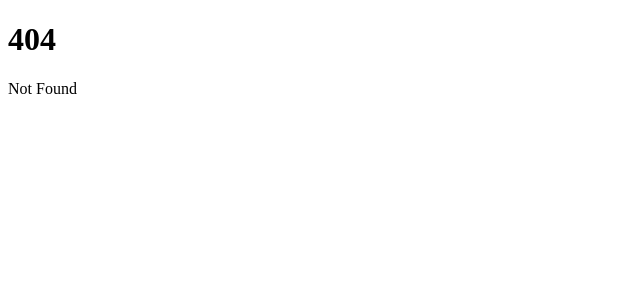
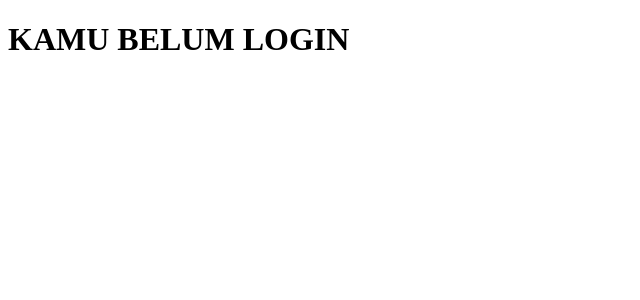
Before and after one commit to rikiruswandii/sv-erp-sh, a SvelteKit app: page / in a window 1280 px wide. Before the commit this address had no page. Shown: the top 300 px of the page, without its empty margins (0-640 px from the left). Built offline with nearby package versions, Linux system fonts and the light colour scheme.

Commit message:
feat:home page

```diff
--- /dev/null
+++ b/src/routes/+page.svelte
@@ -0,0 +1,6 @@
+<script lang="ts">
+
+</script>
+<div>
+    <h1 class="text-black">KAMU BELUM LOGIN</h1>
+</div>
```
